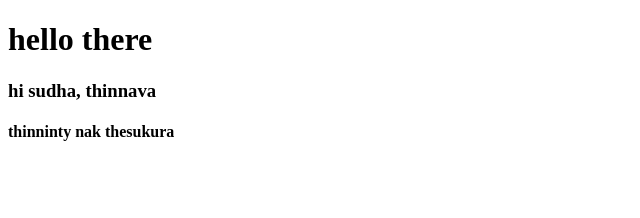
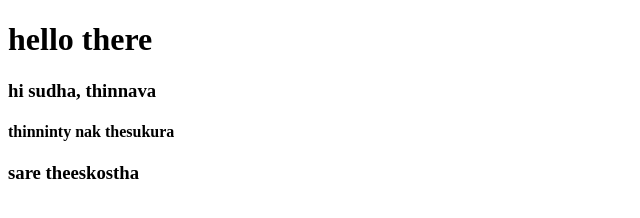
Before and after one commit to Sudharani37/Collaboration, a plain HTML site: page index.html in a window 1280 px wide. Shown: the whole page, without its empty margins (0-640 px from the left). Drawn offline with Linux system fonts and the light colour scheme.

Commit message:
file created

```diff
--- a/index.html
+++ b/index.html
@@ -8,5 +8,6 @@
 <h1>hello there</h1>
 <h3>hi sudha, thinnava</h3>
 <h4>thinninty nak thesukura</h4>
+<h3>sare theeskostha</h3>
 </body>
 </html>
```
